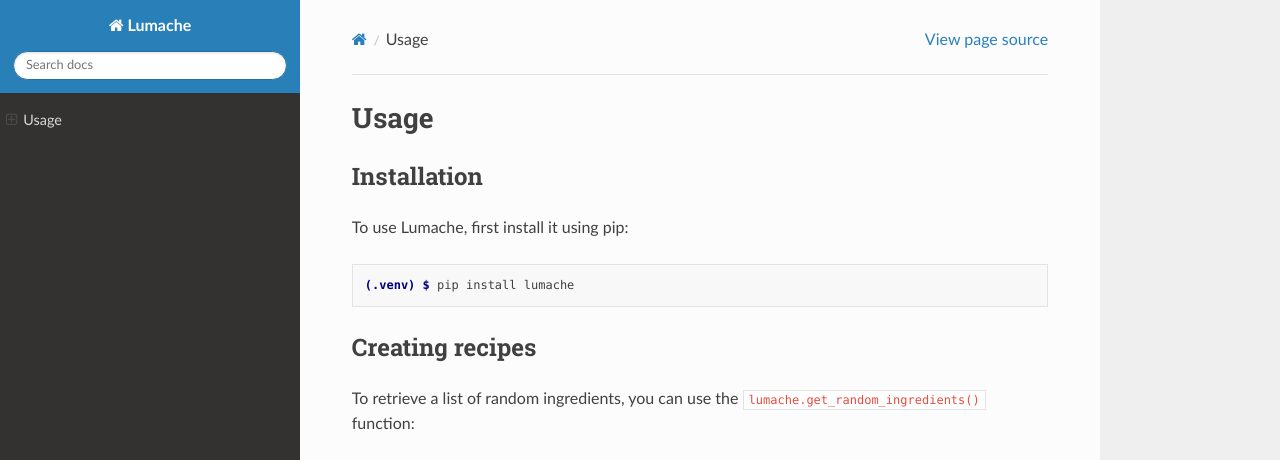
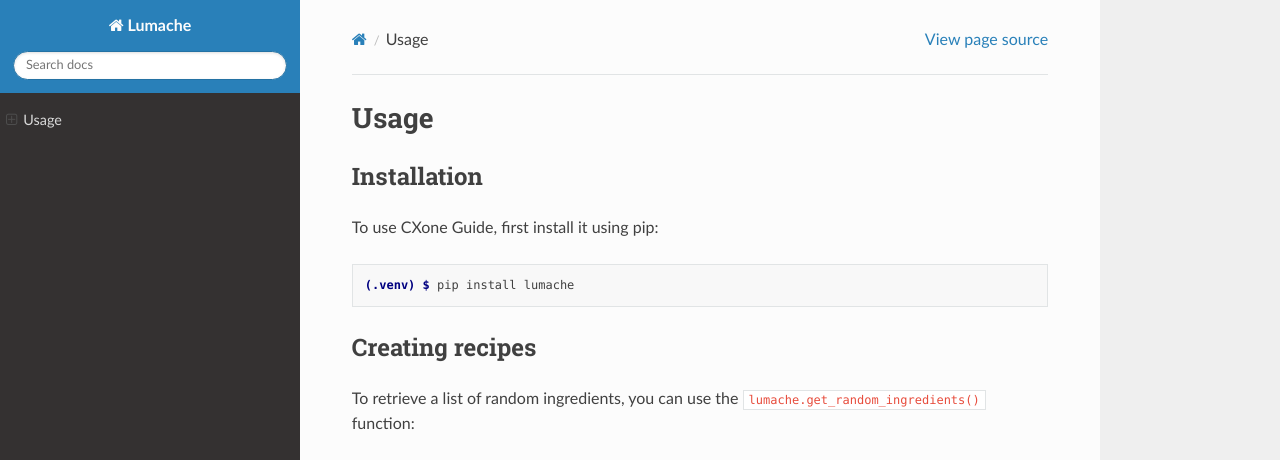
Before and after one commit to Nolesman2tN/newGuideMOCK, a Sphinx documentation site: the page built from docs/source/usage.rst, in a window 1280 px wide and 1036 px high. Shown: the top 460 px of the window. Built offline with Sphinx 7.4.7 and the Read the Docs theme 3.1.0, drawn with Linux system fonts in a browser that asks for light colours; grey boxes are pictures that could not be loaded.

Commit message:
Update usage.rst

```diff
--- a/docs/source/usage.rst
+++ b/docs/source/usage.rst
@@ -6,7 +6,7 @@ Usage
 Installation
 ------------
 
-To use Lumache, first install it using pip:
+To use CXone Guide, first install it using pip:
 
 .. code-block:: console
 
```
